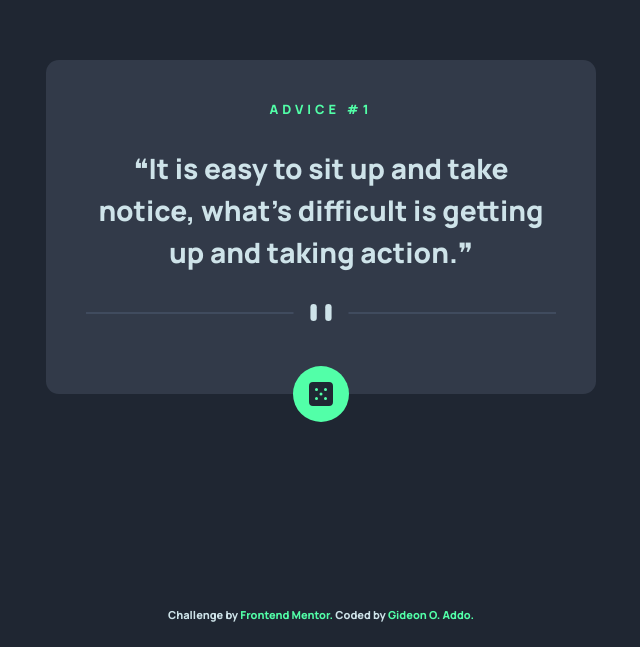
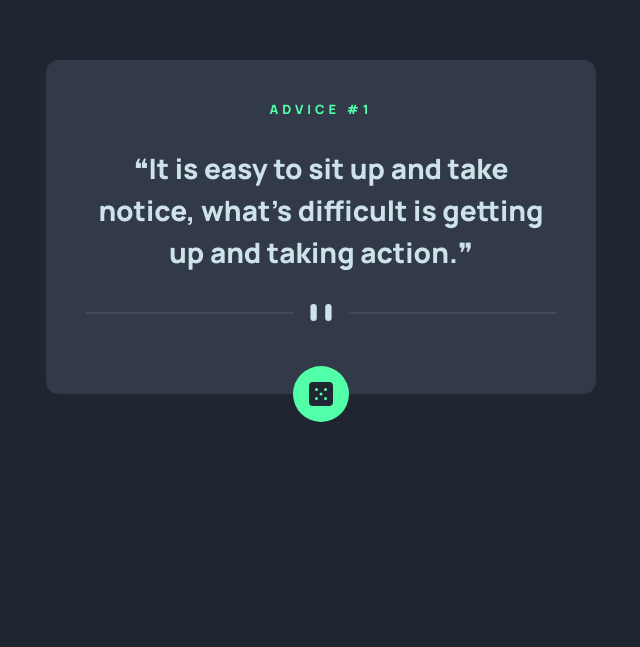
Before and after one commit to Rkg8846/Advice-Generator-App, a plain HTML site: page index.html in a window 1280 px wide. Shown: the part 153-800 px from the top of the page, without its empty margins (319-959 px from the left). Drawn offline with nearby package versions, Linux system fonts and the light colour scheme.

Commit message:
Update index.html

```diff
--- a/index.html
+++ b/index.html
@@ -24,10 +24,6 @@
             </div>
         </div>
     </div>
-    <div class="attribution">
-        Challenge by <a href="https://www.frontendmentor.io?ref=challenge" target="_blank">Frontend Mentor.</a>
-        Coded by <a href="#">Gideon O. Addo.</a>
-    </div>
     <script src="./index.js"></script>
 </body>
 </html>
```
